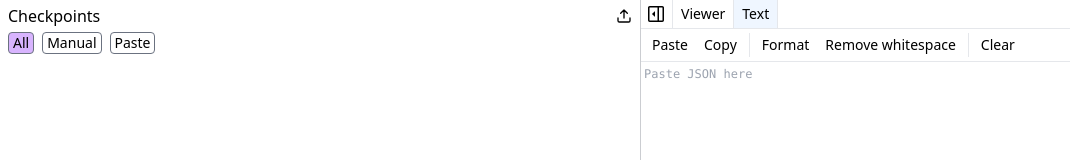
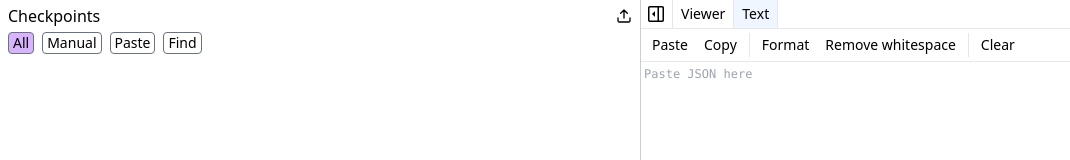
Before and after one commit to wcauchois/json-viewer, a React (Vite) app: page / in a window 1280 px wide. Both pictures are taken after a click on the icon 16 px from the left and 14 px from the top of the page. Shown: the top 160 px of the page, without its empty margins (0-1070 px from the left). Built offline with nearby package versions, Linux system fonts and the light colour scheme.

Commit message:
find function

```diff
--- a/src/components/CheckpointPanel.tsx
+++ b/src/components/CheckpointPanel.tsx
@@ -77,7 +77,14 @@ function CheckpointItem(props: { checkpoint: CheckpointModel }) {
 	)
 }
 
-type FilterType = "manual" | "paste" | "all"
+type DisplayFilter =
+	| {
+			type: "manual" | "paste" | "all"
+	  }
+	| {
+			type: "find"
+			query: string
+	  }
 
 function FilterPill(props: {
 	name: string
@@ -89,7 +96,7 @@ function FilterPill(props: {
 		<div
 			onClick={onClick}
 			className={clsx(
-				"cursor-pointer px-1 border rounded border-gray-500 select-none",
+				"cursor-pointer px-1 border rounded border-gray-500 select-none transition-all",
 				selected ? "bg-purple-300" : "hover:bg-purple-100"
 			)}
 		>
@@ -99,54 +106,92 @@ function FilterPill(props: {
 }
 
 function FilterPills(props: {
-	filterType: FilterType
-	setFilterType: (newFilterType: FilterType) => void
+	displayFilter: DisplayFilter
+	setDisplayFilter: (newDisplayFilter: DisplayFilter) => void
 }) {
-	const { filterType, setFilterType } = props
+	const { displayFilter, setDisplayFilter } = props
 
-	const filterPillToName: { [K in FilterType]: string } = {
+	const filterTypeToName: { [K in DisplayFilter["type"]]: string } = {
 		all: "All",
 		manual: "Manual",
 		paste: "Paste",
+		find: "Find",
 	}
 
 	return (
+		<div className="flex flex-col">
 			<div className="flex text-sm mx-2 space-x-2 mb-1">
-			{Object.entries(filterPillToName).map(([currentFilterType, name]) => (
+				{Object.entries(filterTypeToName).map(([filterType_, name]) => {
+					const filterType = filterType_ as DisplayFilter["type"]
+					return (
 						<FilterPill
-					key={currentFilterType}
+							key={filterType}
 							name={name}
-					selected={filterType === currentFilterType}
+							selected={displayFilter.type === filterType}
 							onClick={() => {
-						if (
-							filterType === currentFilterType &&
-							currentFilterType !== "all"
-						) {
+								if (displayFilter.type === filterType && filterType !== "all") {
 									// Clicking on a non-all pill again resets filters.
-							setFilterType("all")
+									setDisplayFilter({ type: "all" })
 								} else {
-							setFilterType(currentFilterType as FilterType)
+									setDisplayFilter(
+										filterType === "find"
+											? {
+													type: "find",
+													query: "",
+											  }
+											: {
+													type: filterType,
+											  }
+									)
 								}
 							}}
 						/>
-			))}
+					)
+				})}
+			</div>
+			{displayFilter.type === "find" ? (
+				<div className="flex mx-2 my-1">
+					<input
+						ref={el => el?.focus()}
+						className="grow rounded text-sm px-2 py-1 outline-gray-400 focus:outline-purple-500 outline outline-1"
+						placeholder="Enter a query"
+						type="text"
+						value={displayFilter.query}
+						onChange={e => {
+							setDisplayFilter({
+								type: "find",
+								query: e.currentTarget.value,
+							})
+						}}
+					/>
+				</div>
+			) : null}
 		</div>
 	)
 }
 
 function CheckpointList() {
-	const [filterType, setFilterType] = useState<FilterType>("all")
+	const [displayFilter, setDisplayFilter] = useState<DisplayFilter>({
+		type: "all",
+	})
 	const checkpointFilter = useMemo(
 		(): CheckpointFilter => ({
-			sourceFilter: filterType !== "all" ? filterType : undefined,
+			sourceFilter:
+				displayFilter.type === "manual" || displayFilter.type === "paste"
+					? displayFilter.type
+					: undefined,
+			query: displayFilter.type === "find" ? displayFilter.query : undefined,
 		}),
-		[filterType]
+		[displayFilter]
 	)
 	const checkpoints = useCheckpoints(checkpointFilter)
 
 	return (
 		<div className="flex flex-col">
-			<FilterPills filterType={filterType} setFilterType={setFilterType} />
+			<FilterPills
+				displayFilter={displayFilter}
+				setDisplayFilter={setDisplayFilter}
+			/>
 			{checkpoints.map(checkpoint => (
 				<CheckpointItem checkpoint={checkpoint} key={checkpoint.hash} />
 			))}
--- a/src/lib/CheckpointStore.ts
+++ b/src/lib/CheckpointStore.ts
@@ -35,6 +35,7 @@ async function getHashForContent(content: string) {
 
 export interface CheckpointFilter {
 	sourceFilter?: CheckpointSource
+	query?: string
 }
 
 export class CheckpointStore extends EventEmitter<"change"> {
@@ -72,14 +73,25 @@ export class CheckpointStore extends EventEmitter<"change"> {
 		const rows = await database.fetchRows({
 			sql: `
 				select hash, date, name, content, source from checkpoint
-				${filter.sourceFilter ? "where" : ""}
+				${filter.sourceFilter || filter.query ? "where" : ""}
 				${filter.sourceFilter ? "source = $sourceFilter" : ""}
+				${
+					filter.query
+						? (filter.sourceFilter ? "and " : "") +
+						  "upper(content) like '%' || upper($query) || '%'"
+						: ""
+				}
 				order by date desc
 			`,
 			bind: {
 				...(filter.sourceFilter
 					? {
 							$sourceFilter: filter.sourceFilter,
+					  }
+					: {}),
+				...(filter.query
+					? {
+							$query: filter.query,
 					  }
 					: {}),
 			},
```
Lines whose indentation alone changed are shown as unchanged.
